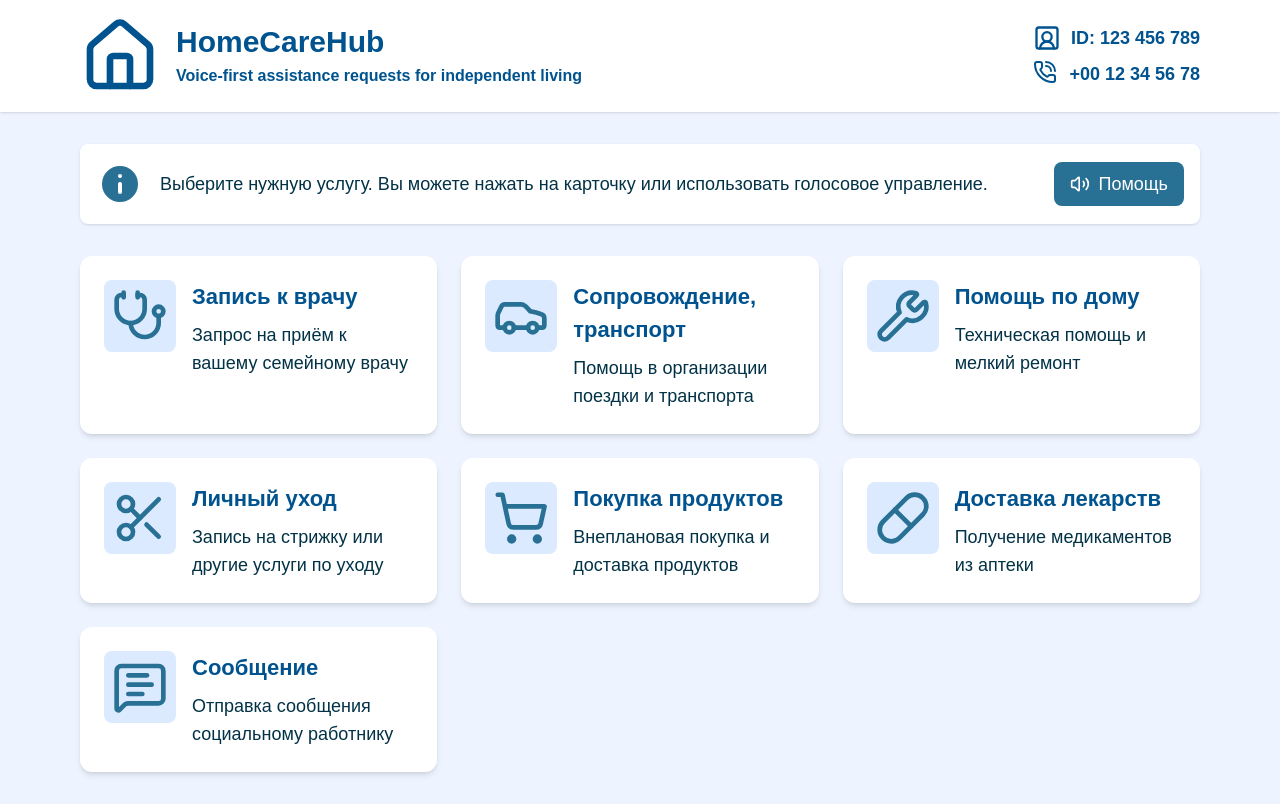
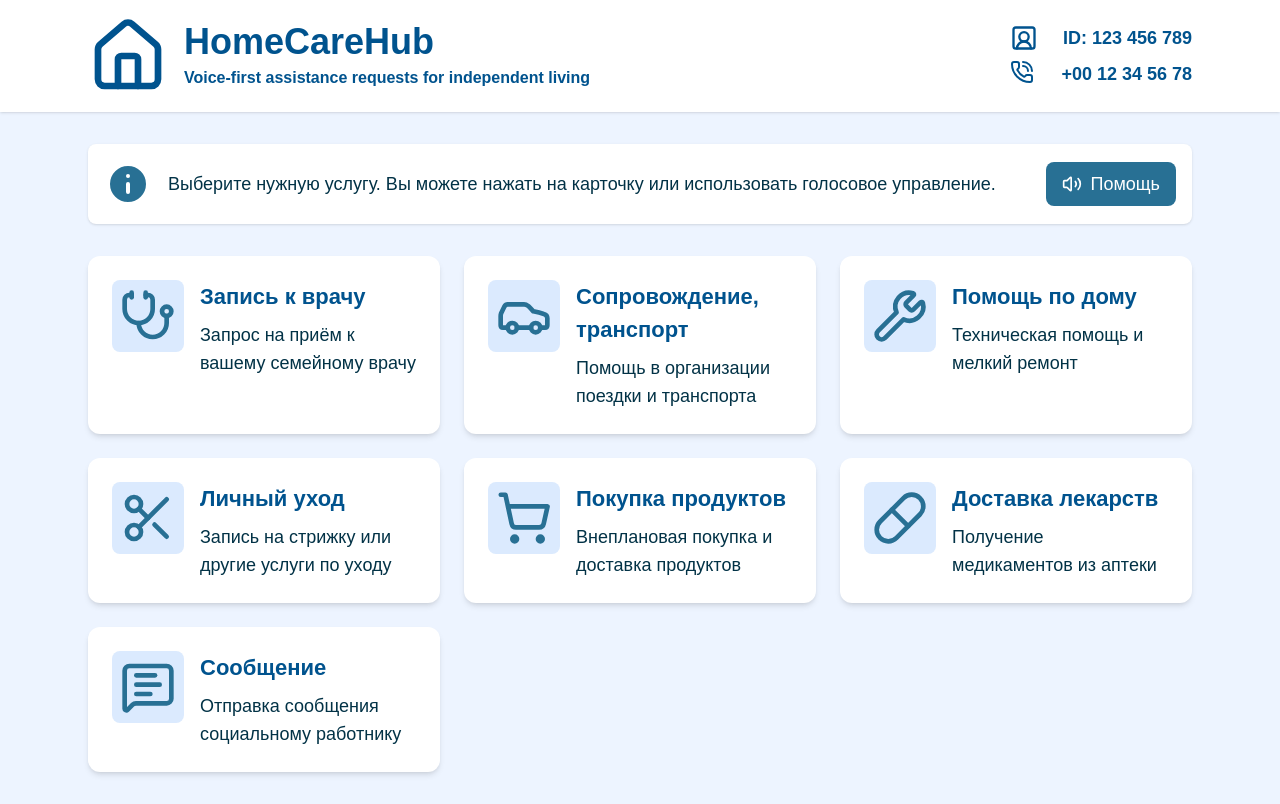
Before and after one commit to Inna-B10/HomeCareHub, a Next.js app: page / in a window 1280 px wide. Built offline with nearby package versions, Linux system fonts and the light colour scheme; no server answers.

Commit message:
Refactor Header component to improve structure and enhance link functionality

```diff
--- a/src/app/page.tsx
+++ b/src/app/page.tsx
@@ -4,7 +4,7 @@ import { services } from '@/data/services'
 
 export default function Home() {
   return (
-      <section className="max-w-6xl mx-auto px-4 py-8">
+      <section className="max-w-6xl mx-auto px-6 py-8">
         <Info />
         <div className="grid grid-cols-1 md:grid-cols-2 lg:grid-cols-3 gap-y-6 gap-x-6">
           {services.map(service => (
--- a/src/components/Header.tsx
+++ b/src/components/Header.tsx
@@ -1,21 +1,24 @@
 import { HomeIcon, PhoneCallIcon, SquareUserRound } from 'lucide-react'
+import Link from 'next/link'
 
 export function Header() {
   return (
     <header className="bg-white shadow-sm text-dark-accent font-semibold">
-      <div className='max-w-6xl mx-auto p-4 flex flex-col md:flex-row gap-4 items-center justify-between'>
+      <div className='max-w-6xl mx-auto px-6 py-4 flex flex-col md:flex-row gap-4 items-center justify-between'>
+        <Link href={`${process.env.NEXT_PUBLIC_SITE_URL}`} title='Homepage'>
           <div className="flex justify-center items-center gap-2 md:justify-start md:gap-4 w-full">
             <HomeIcon className="hidden md:block md:w-20 md:h-20" />
             <div className='flex flex-col gap-1 items-center md:items-start'>
               <div className='flex gap-2 items-center'>
                 <HomeIcon className="w-10 h-10 mb-2 md:hidden" />
-                <h1 className="text-3xl font-bold">HomeCareHub</h1>
+                  <h1 className="text-3xl md:text-4xl font-bold">HomeCareHub</h1>
               </div>
               <p className='text-center'>
                 Voice-first assistance requests for independent living
               </p>
             </div>
           </div>
+        </Link>
         <div className='w-fit grid grid-cols-[1fr_3fr] gap-y-2 md:gap-2  text-nowrap text-lg text-right'>
           <SquareUserRound className='w-7 h-7' /><span>ID: 123 456 789</span>
           <PhoneCallIcon className='w-6 h-6' /><span>+00 12 34 56 78</span>
--- a/src/components/Info.tsx
+++ b/src/components/Info.tsx
@@ -2,7 +2,7 @@ import { InfoIcon, Volume2Icon } from 'lucide-react'
 
 export function Info() {
   return(
-    <div className='flex flex-col items-center justify-center gap-4 md:flex-row md:justify-between text-lg mb-8 bg-white p-4 rounded-lg shadow'>
+    <div className='flex flex-col items-center justify-center gap-6 md:flex-row md:justify-between text-lg mb-8 bg-white p-4 rounded-lg shadow'>
       <div className='flex gap-2 items-center'>
         <InfoIcon className='hidden md:inline-flex align-bottom mr-2 text-white w-16 h-16 lg:w-12 lg:h-12 fill-light-accent' />
         <p className="text-center md:text-left">
```
Lines whose indentation alone changed are shown as unchanged.
